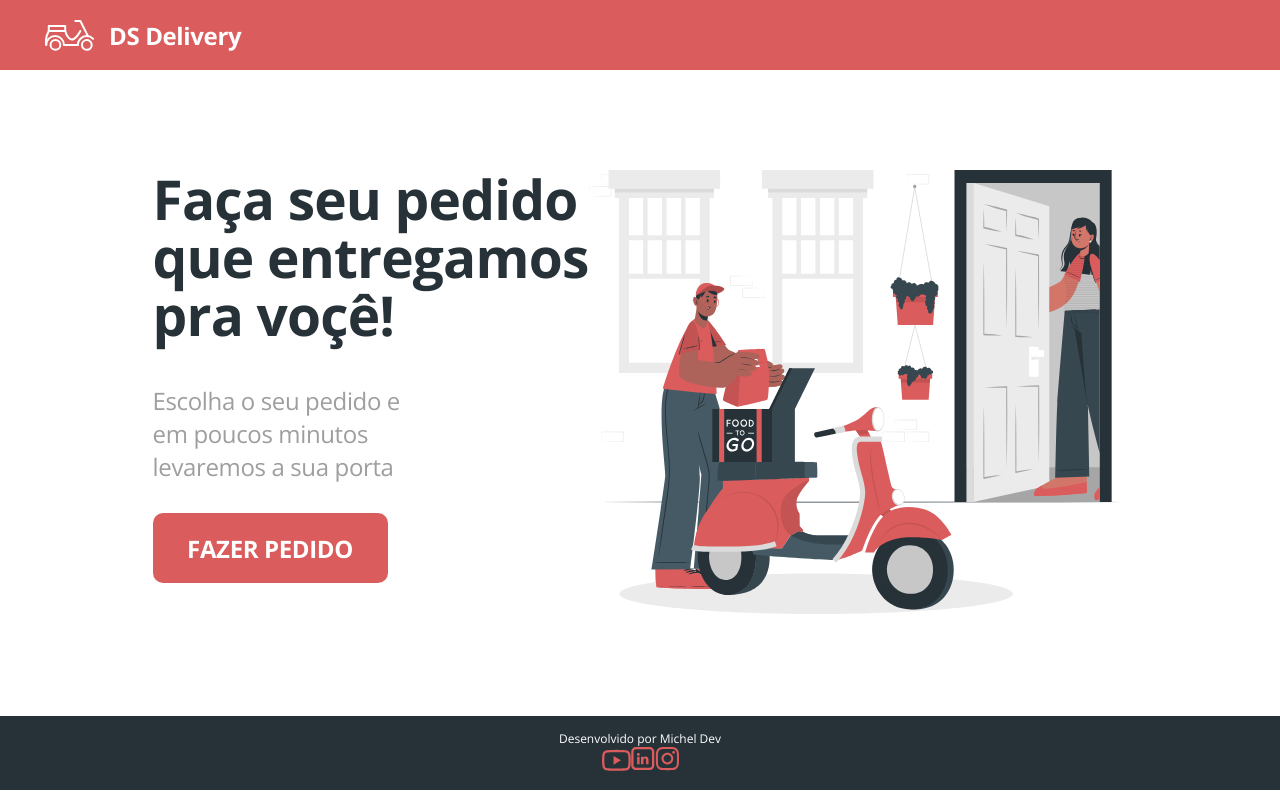
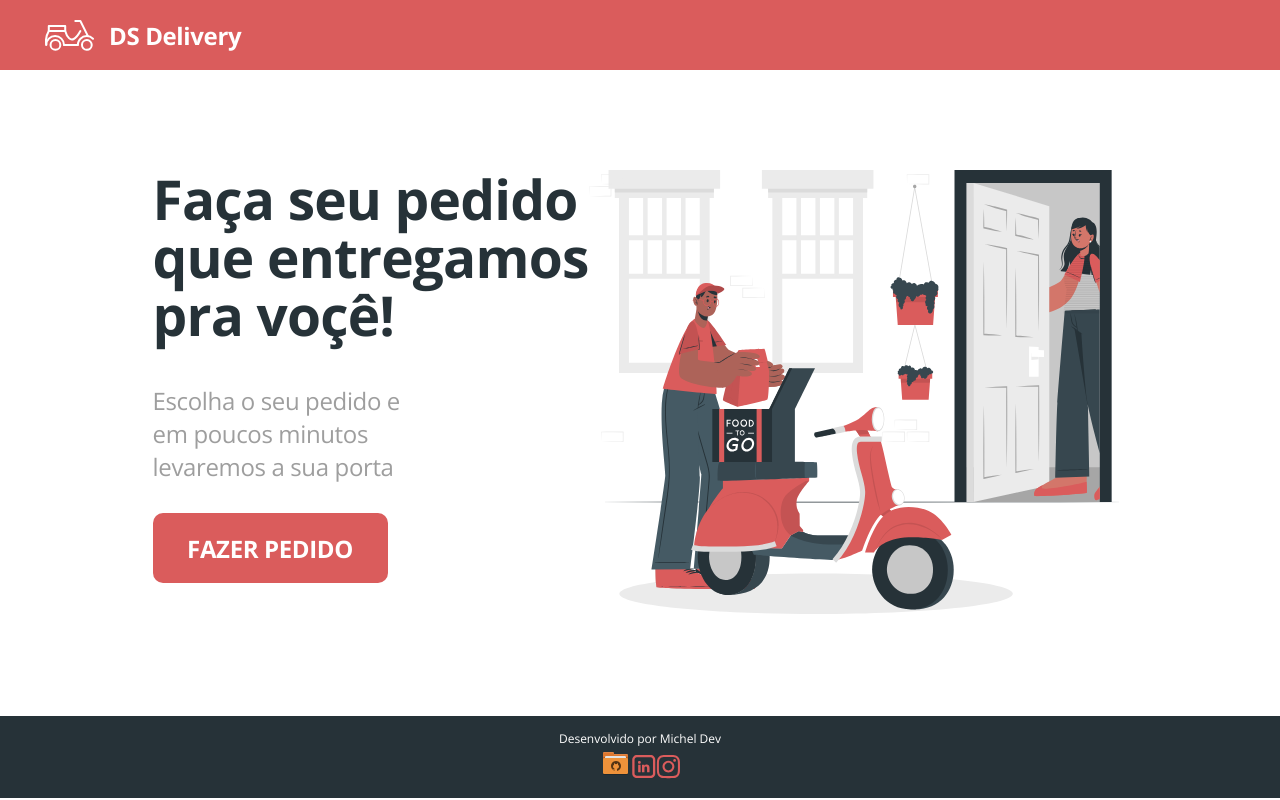
Before and after one commit to michelMT007/dsdeliver-sds2, a React (Create React App) app in the folder front-web/: page / in a window 1280 px wide. Built offline with nearby package versions, Linux system fonts and the light colour scheme; no server answers.

Commit message:
Add github link in footer

```diff
--- a/front-web/src/Footer/index.jsx
+++ b/front-web/src/Footer/index.jsx
@@ -1,7 +1,8 @@
 import './style.css';
-import { ReactComponent as YouTubeIcon} from './youtube.svg';
+
 import { ReactComponent as LinknIcon} from './linkedin.svg';
 import { ReactComponent as InstagramIcon} from './instagram.svg';
+import {ReactComponent as GithubIcon} from './githuborange.svg';
 import React from 'react';
 function Footer(){
 
@@ -9,8 +10,9 @@ function Footer(){
         <footer className="main-footer">
             Desenvolvido por Michel Dev
             <div>
-                <a href="https://www.youtube.com" target="_new">
-                    <YouTubeIcon></YouTubeIcon>
+                <a href="https://github.com/michelMT007" target="_new">
+                <GithubIcon></GithubIcon>
+
                 </a>
 
                 <a href="https://www.linkedin.com/" target="_new">
```
Also changed, not shown: front-web/src/Footer/github.svg (added), front-web/src/Footer/githuborange.svg (added).
